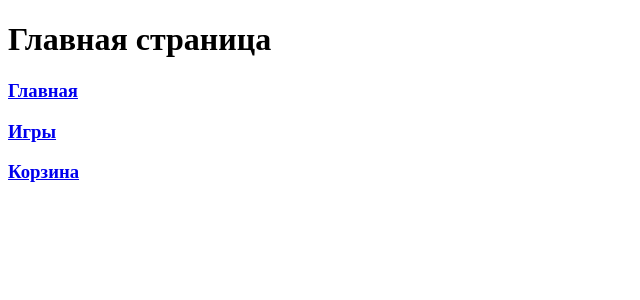
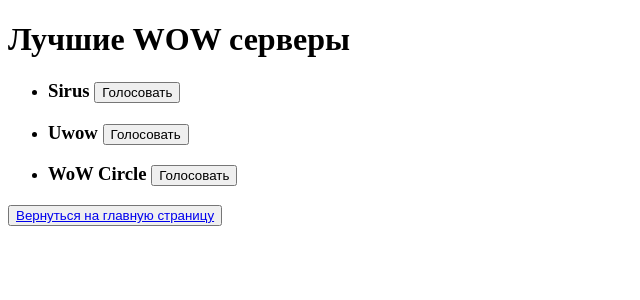
Before and after one commit to VladVasili4/Module-18, a Django app: page /games/ in a window 1280 px wide. Shown: the top 300 px of the page, without its empty margins (0-640 px from the left). Run offline with Django 5.2, Linux system fonts and the light colour scheme.

Commit message:
Частично просмотрел лекцию "Стат. файлы, подключение и наследование шаблонов"

```diff
--- a/UrbanDjango/UrbanDjango/settings.py
+++ b/UrbanDjango/UrbanDjango/settings.py
@@ -9,7 +9,7 @@
 For the full list of settings and their values, see
 https://docs.djangoproject.com/en/5.1/ref/settings/
 """
-
+import os.path
 from pathlib import Path
 
 # Build paths inside the project like this: BASE_DIR / 'subdir'.
@@ -118,6 +118,10 @@
 
 STATIC_URL = 'static/'
 
+STATICFILES_DIRS = [
+    os.path.join(BASE_DIR, 'static'),
+]
+
 # Default primary key field type
 # https://docs.djangoproject.com/en/5.1/ref/settings/#default-auto-field
 
--- a/UrbanDjango/UrbanDjango/urls.py
+++ b/UrbanDjango/UrbanDjango/urls.py
@@ -29,7 +29,8 @@
     # path('index1/', index),
     path('func/', index_task),
     path('class/', TemplateView.as_view(template_name='second_task/class_template.html')),
-    path('games/', TemplateView.as_view(template_name='fourth_task/platform.html')),
-    path('wow/', TemplateView.as_view(template_name='fourth_task/games.html')),
+    path('wow/', index_task4),
+    # path('games/', TemplateView.as_view(template_name='fourth_task/platform.html')),
+    path('games/', TemplateView.as_view(template_name='fourth_task/games.html')),
     path('cart/', TemplateView.as_view(template_name='fourth_task/cart.html')),
 ]
--- /dev/null
+++ b/UrbanDjango/static/style.css
@@ -0,0 +1,6 @@
+body {
+background-color: cadetBlue;
+}
+h1 {
+text-align: center;
+}
--- a/UrbanDjango/task4/views.py
+++ b/UrbanDjango/task4/views.py
@@ -4,7 +4,10 @@
 
 def index_task4(request):
     title = 'WOW servers'
+    server_list = ['Sirus', 'WOW Circle']
+
     context = {
         'title': title,
+        'server_list': server_list,
     }
     return render(request, 'fourth_task/platform.html', context)
--- a/UrbanDjango/templates/fourth_task/cart.html
+++ b/UrbanDjango/templates/fourth_task/cart.html
@@ -17,6 +17,6 @@
     <li><h3>Жрец <button>В корзину</button></h3> </li>
     <li><h3>Разбойник <button>В корзину</button></h3> </li>
 </ul>
-<button><a href="http://127.0.0.1:8000/games">Вернуться на главную страницу</a></button>
+<button><a href="http://127.0.0.1:8000/wow">Вернуться на главную страницу</a></button>
 </body>
 </html>
--- a/UrbanDjango/templates/fourth_task/games.html
+++ b/UrbanDjango/templates/fourth_task/games.html
@@ -11,6 +11,10 @@
     <li><h3>Uwow <button>Голосовать</button></h3> </li>
     <li><h3>WoW Circle <button>Голосовать</button></h3> </li>
 </ul>
-<button><a href="http://127.0.0.1:8000/games">Вернуться на главную страницу</a></button>
+
+{% for i in server_list %}
+<h3>{{i}} <button>Голосовать</button> </h3>
+{% endfor %}
+<button><a href="http://127.0.0.1:8000/wow">Вернуться на главную страницу</a></button>
 </body>
 </html>
--- a/UrbanDjango/templates/fourth_task/platform.html
+++ b/UrbanDjango/templates/fourth_task/platform.html
@@ -2,12 +2,12 @@
 <html lang="en">
 <head>
     <meta charset="UTF-8">
-    <title>WOW_Title</title>
+    <title>{{title}}</title>
 </head>
 <body>
 <h1>Главная страница</h1>
 <p><h3><a href="#" >Главная</a></h3></p>
-<p><h3><a href="http://127.0.0.1:8000/wow" >Игры</a></h3></p>
+<p><h3><a href="http://127.0.0.1:8000/games" >Игры</a></h3></p>
 <p><h3><a href="http://127.0.0.1:8000/cart" >Корзина</a></h3></p>
 </body>
 </html>
```
Also changed, not shown: UrbanDjango/templates/inc.html (added, +12 -0 lines), UrbanDjango/templates/index.html (+5 -2 lines).
